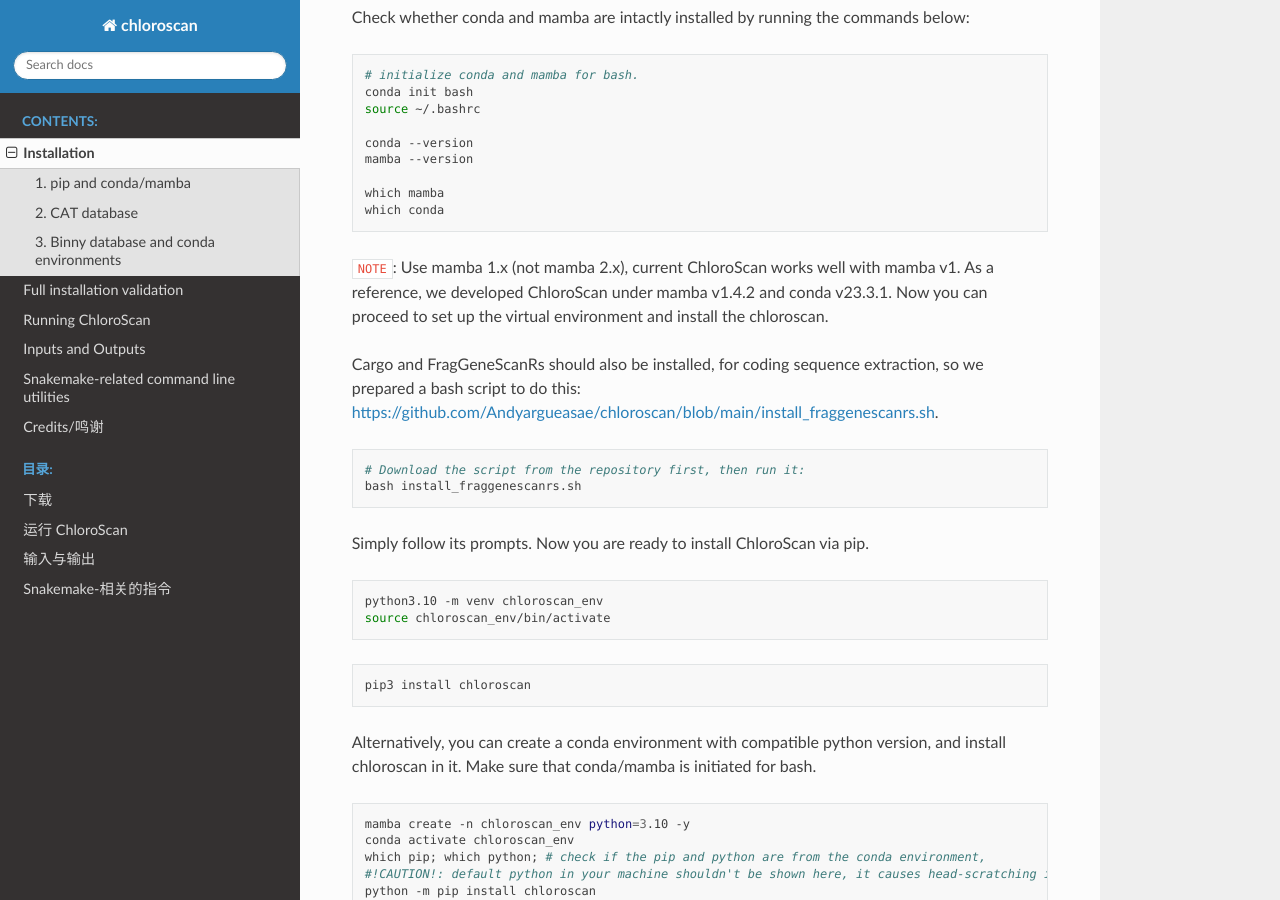
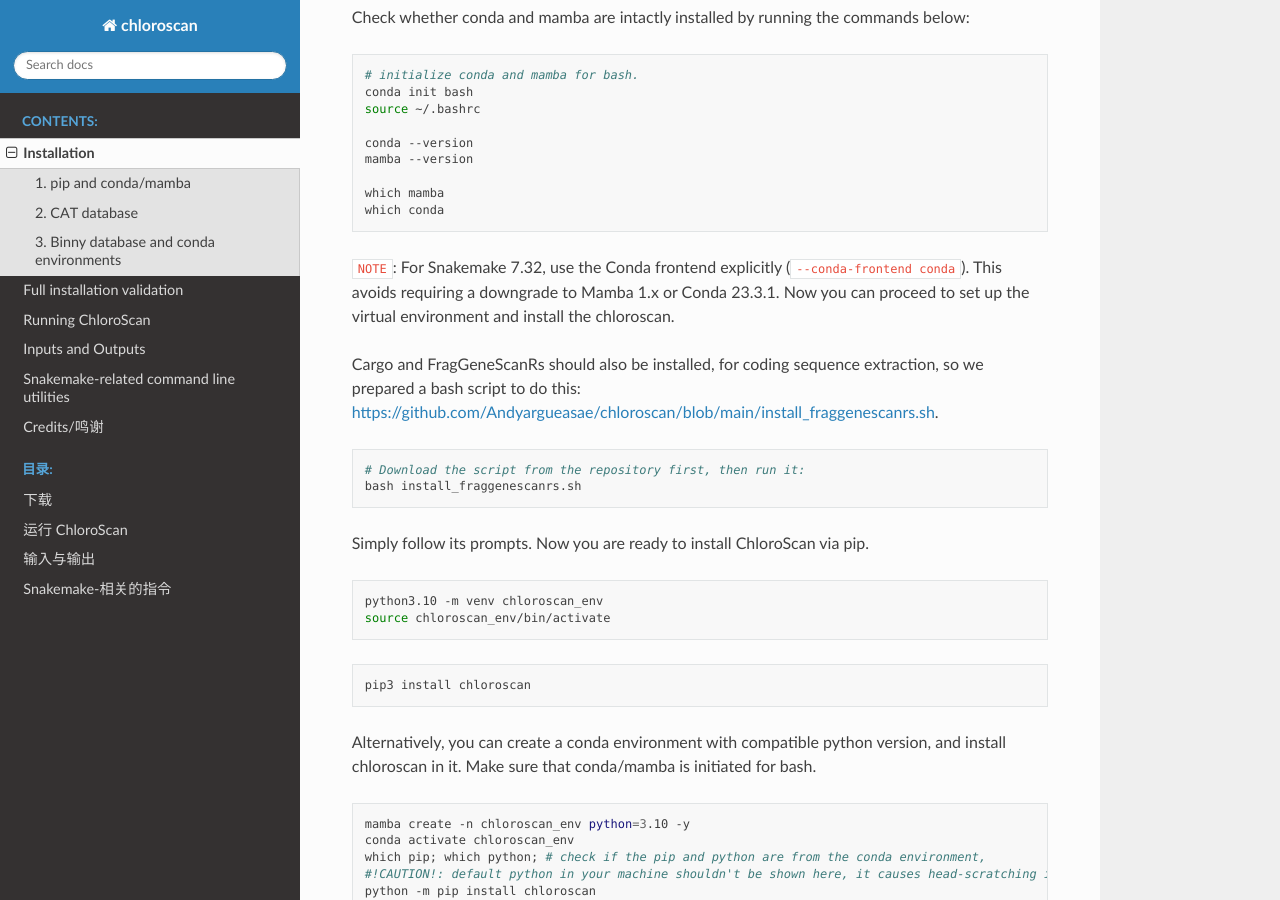
Before and after one commit to Andyargueasae/chloroscan, a Sphinx documentation site: the page built from docs/source/main/installation.rst, in a window 1280 px wide and 900 px high, scrolled down 775 px. Built offline with Sphinx 7.4.7 and the Read the Docs theme 3.1.0, drawn with Linux system fonts in a browser that asks for light colours; some of the changed text lies outside the part shown.

Commit message:
Document supported Conda frontend and full validation

```diff
--- a/docs/source/main/installation.rst
+++ b/docs/source/main/installation.rst
@@ -37,7 +37,7 @@
     which mamba
     which conda
 
-``NOTE``: Use mamba 1.x (not mamba 2.x), current ChloroScan works well with mamba v1. As a reference, we developed ChloroScan under mamba v1.4.2 and conda v23.3.1.
+``NOTE``: For Snakemake 7.32, use the Conda frontend explicitly (``--conda-frontend conda``). This avoids requiring a downgrade to Mamba 1.x or Conda 23.3.1.
 Now you can proceed to set up the virtual environment and install the chloroscan.
 
 Cargo and FragGeneScanRs should also be installed, for coding sequence extraction, so we prepared a bash script to do this: https://github.com/Andyargueasae/chloroscan/blob/main/install_fraggenescanrs.sh.
@@ -101,10 +101,10 @@
 
 .. code-block:: bash
 
-    chloroscan run --use-conda --conda-create-envs-only --conda-prefix="/path/to/your/conda/envs" \
+    chloroscan run --use-conda --conda-frontend conda --conda-create-envs-only --conda-prefix="/path/to/your/conda/envs" \
         --Inputs-assembly "/path/to/your/assembly.fasta" --Inputs-batch-name "sample_name" \
         --outputdir "/path/to/your/output_dir" --Inputs-alignment "/path/to/your/bams_directory" \
         --cat-database "/path/to/your/CAT_database/db" \
         --cat-taxonomy "/path/to/your/CAT_database/tax"
 
-The example paths are placeholders: check your extracted database layout before running. This command prepares conda environments only; it does not verify a complete end-to-end run.
+The example paths are placeholders: check your extracted database layout before running. This command prepares conda environments only; it does not verify a complete end-to-end run. See the full installation validation page for an end-to-end procedure.
```
